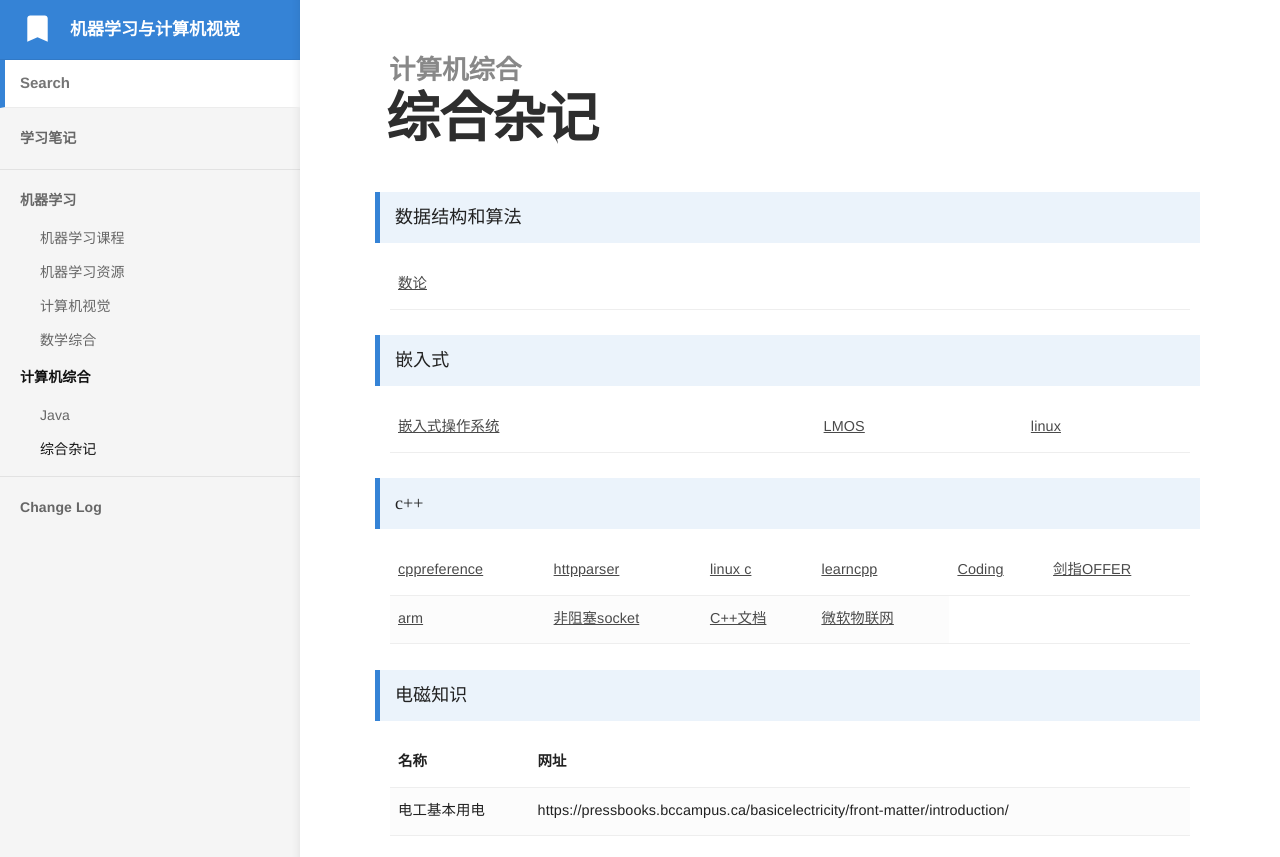
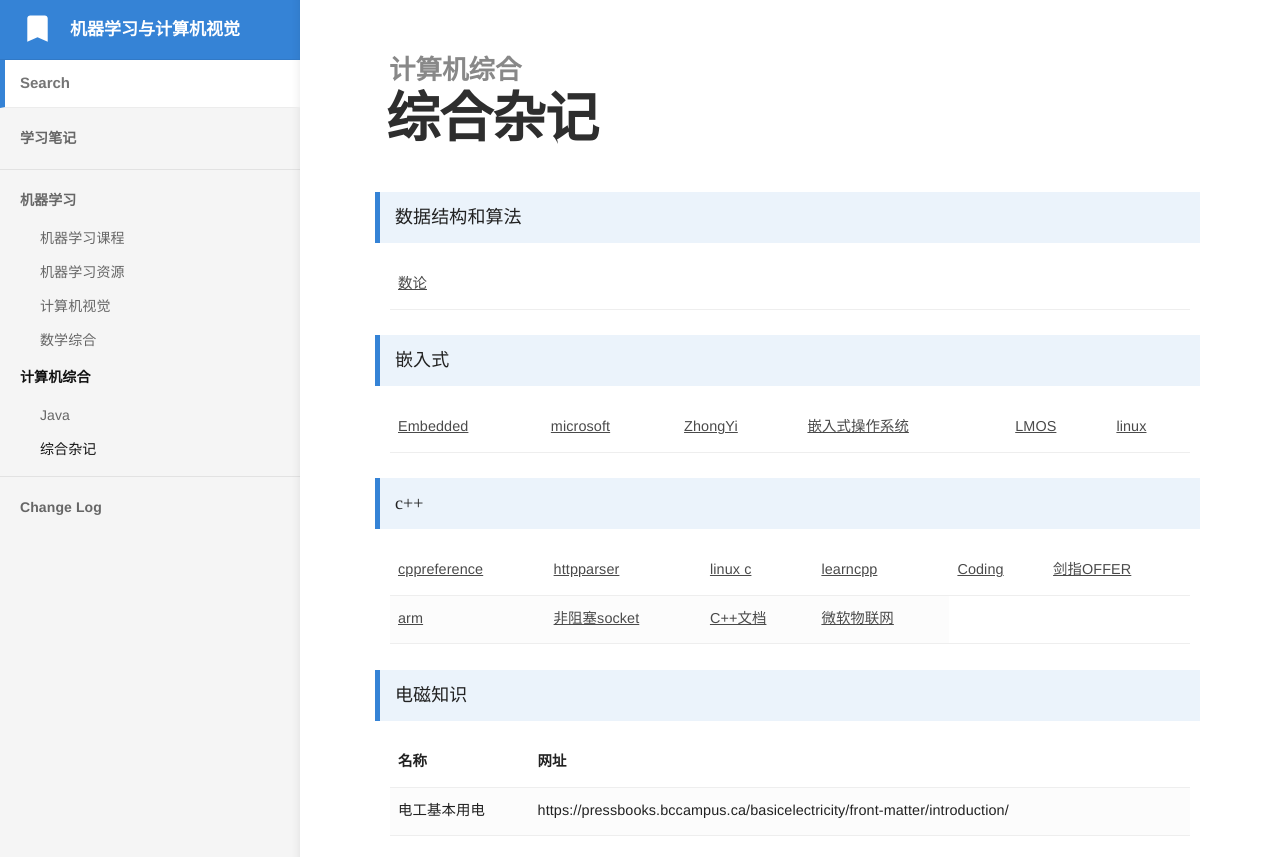
Before and after one commit to bashendixie/Machine_Learning_Notes, a Jekyll site: the page built from _docs/5、计算机综合/综合杂记.md, in a window 1280 px wide. Shown: the top 857 px of the page. Built offline with Jekyll 4.4.1, drawn with Linux system fonts in a browser that asks for light colours; some web fonts are replaced.

Commit message:
no message

```diff
--- a/_docs/5、计算机综合/综合杂记.md
+++ b/_docs/5、计算机综合/综合杂记.md
@@ -19,6 +19,15 @@ order: 1
 <table width="1033" style="font-size: 0.8em;">
 	<tbody>
 		<tr>
+			<td>
+				<a href="https://github.com/nhivp/Awesome-Embedded" target="_blank">Embedded</a>
+			</td>
+			<td>
+				<a href="https://github.com/microsoft/ELL" target="_blank">microsoft</a>
+			</td>
+			<td>
+				<a href="https://github.com/ZhongYi-LinuxDriverDev" target="_blank">ZhongYi</a>
+			</td>
 			<td>
 				<a href="https://weread.qq.com/web/reader/405321205b68794054e53fa" target="_blank">嵌入式操作系统</a>
 			</td>
```
Also changed, not shown: _docs/5、计算机综合/Java.md (+1 -1 lines).
